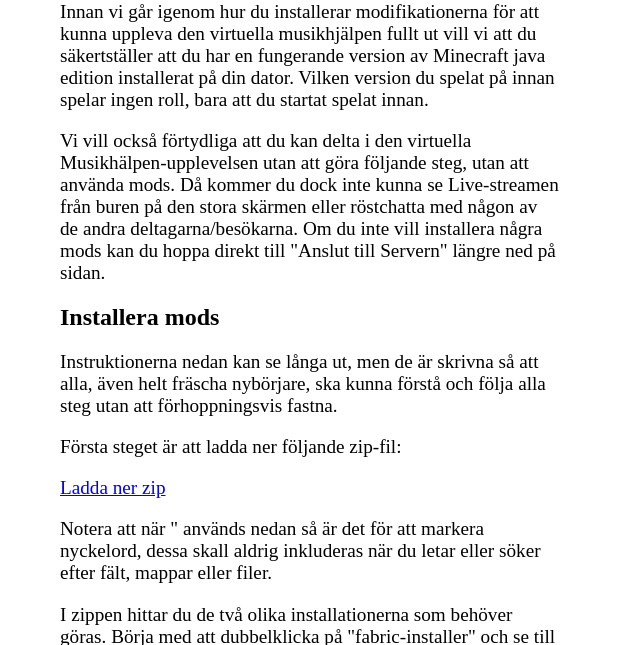
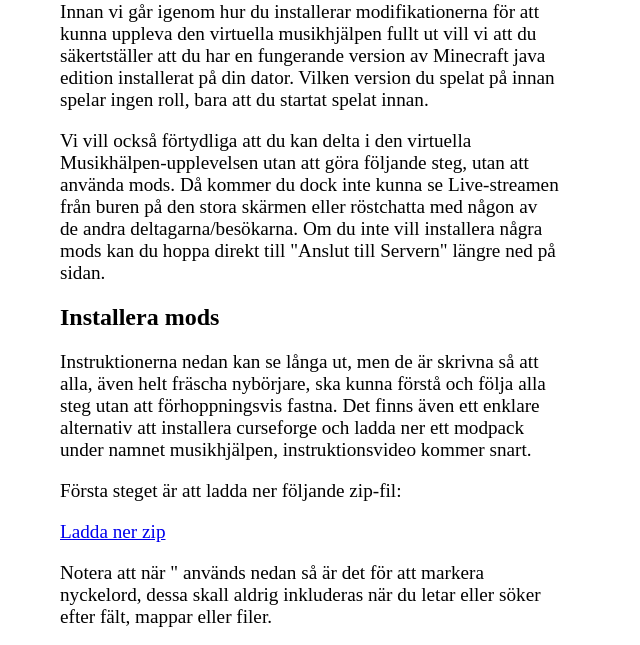
Before and after one commit to Musikhjalpen2022/Musikhjalpen2022.github.io, a plain HTML site: page index.html in a window 1280 px wide. Shown: the part 79-724 px from the top of the page, without its empty margins (0-640 px from the left). Drawn offline with Linux system fonts and the light colour scheme.

Commit message:
New mods zip

```diff
--- a/index.html
+++ b/index.html
@@ -37,7 +37,8 @@ ned på sidan.
 <p>
 Instruktionerna nedan kan se långa ut, men de är skrivna så att alla, även
 helt fräscha nybörjare, ska kunna förstå och följa alla steg utan att
-förhoppningsvis fastna.
+förhoppningsvis fastna. Det finns även ett enklare alternativ att installera curseforge och ladda ner
+ett modpack under namnet musikhjälpen, instruktionsvideo kommer snart.
 </p>
 
 <p>Första steget är att ladda ner följande zip-fil:
```
